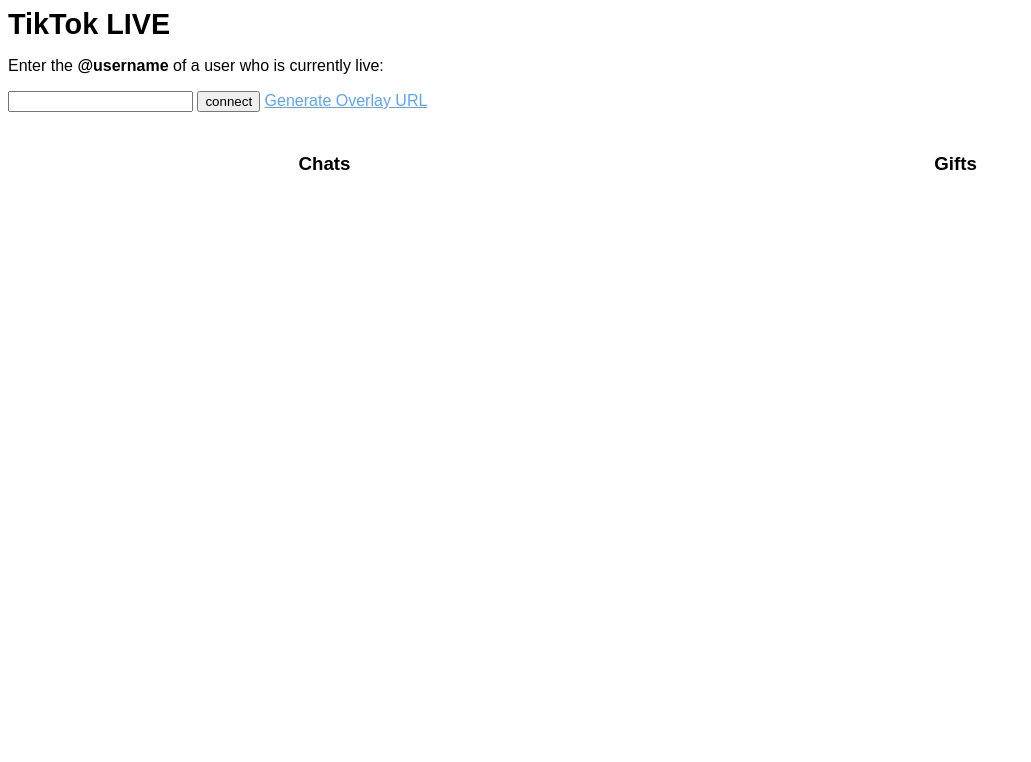
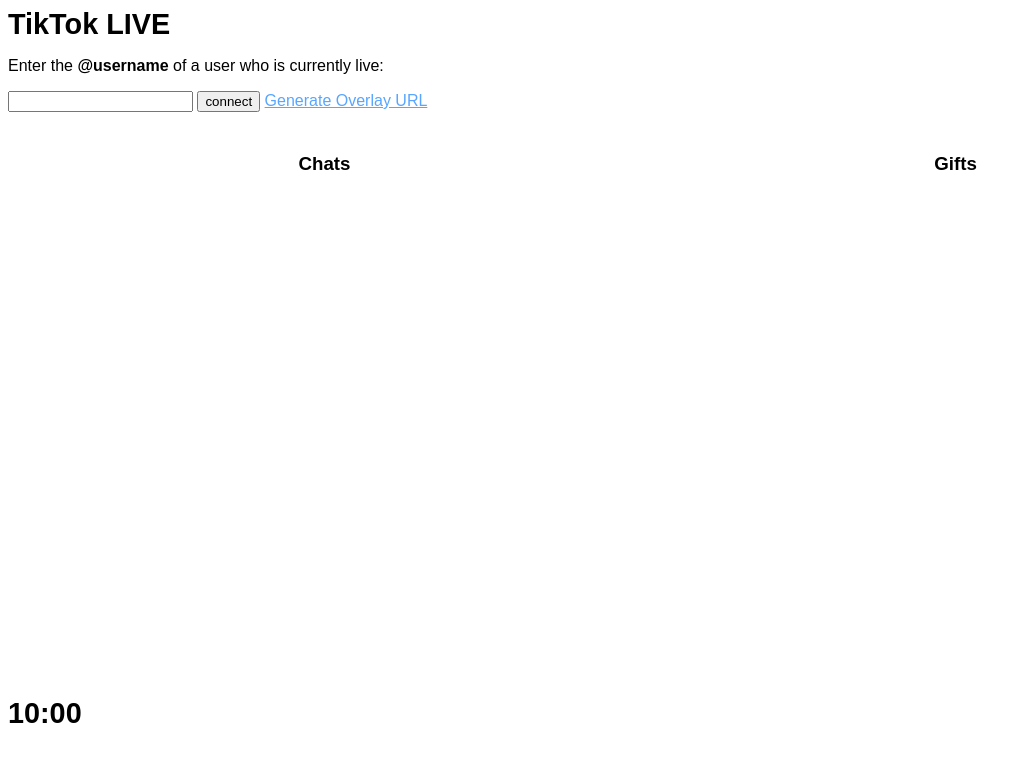
Before and after one commit to grptrsmng/TtcCs, a website: page public/index.html in a window 1280 px wide. Shown: the whole page, without its empty margins (0-1031 px from the left). Drawn offline with nearby package versions, Linux system fonts and the light colour scheme; no server answers.

Commit message:
Update index.html
cdtimer

```diff
--- a/public/index.html
+++ b/public/index.html
@@ -67,5 +67,9 @@
             </td>
         </tr>
     </table>
+
+    <div class="cdtimer">
+        <h1>10:00</h1>
+    </div>
 </body>
 </html>
```
